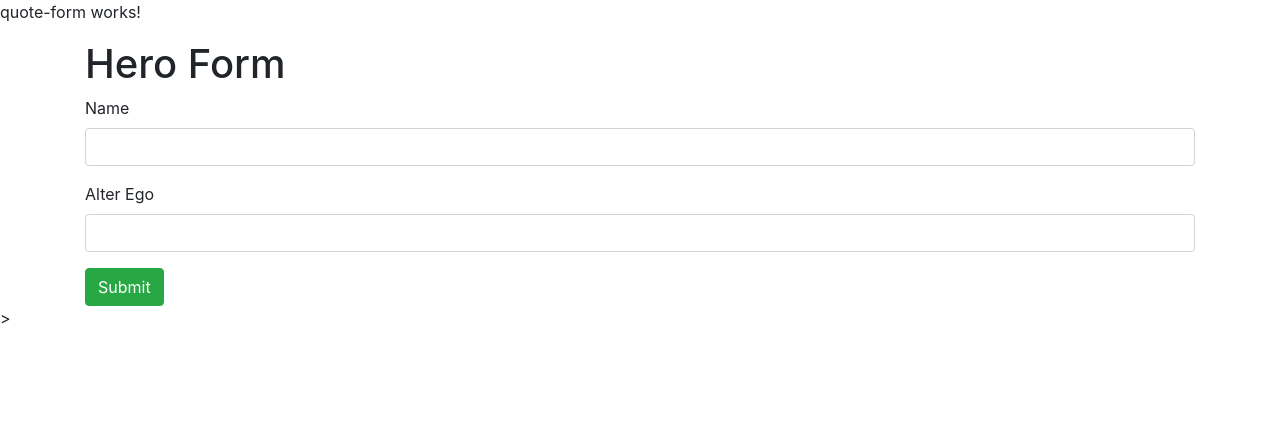
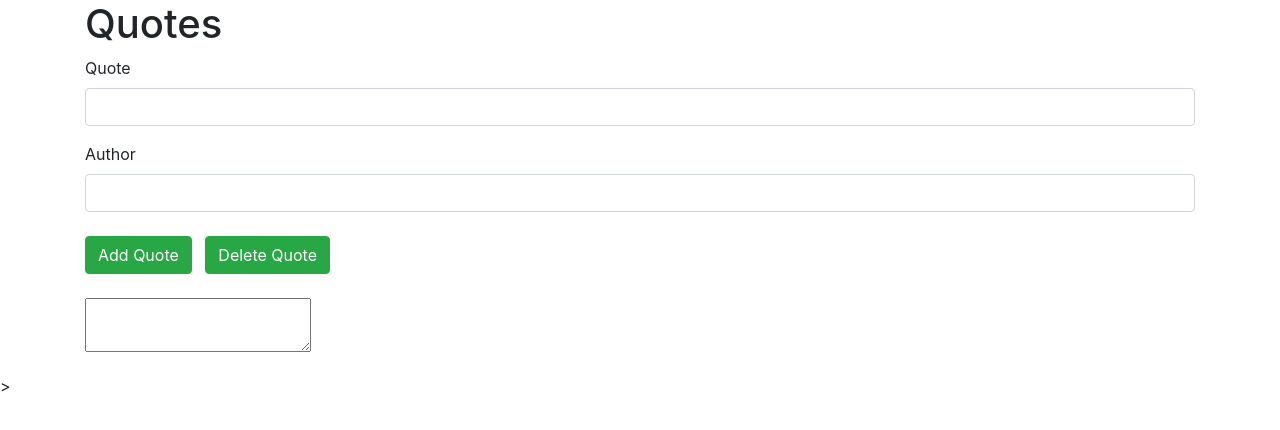
Before and after one commit to fevenMwoldu/Quotes-Project, an Angular app: page / in a window 1280 px wide. Shown: the top 430 px of the page. Built offline with nearby package versions, Linux system fonts and the light colour scheme.

Commit message:
Done with the first step of creating my input texts, add and delete quote buttons and a text area where the quotes can be added to

```diff
--- a/src/app/quote-form/quote-form.component.html
+++ b/src/app/quote-form/quote-form.component.html
@@ -1,21 +1,25 @@
-<p>
-  quote-form works!
-</p>
+
 
 <div class="container">
-  <h1>Hero Form</h1>
+  <h1>Quotes</h1>
   <form>
     <div class="form-group">
-      <label for="name">Name</label>
-      <input type="text" class="form-control" id="name" required>
+      <label for="quote">Quote</label>
+      <input type="text" class="form-control" id="quote" required>
     </div>
 
     <div class="form-group">
-      <label for="alterEgo">Alter Ego</label>
-      <input type="text" class="form-control" id="alterEgo">
+      <label for="author">Author</label>
+      <input type="text" class="form-control" id="author" required><br>
+
+      <button type="submit" class="btn btn-success">Add Quote</button>&nbsp;&nbsp;
+
+      <button type="submit" class="btn btn-success">Delete Quote</button><br><br>
+
+      <textarea  type="text" id="textara"></textarea>
     </div>
 
-    <button type="submit" class="btn btn-success">Submit</button>
+
 
   </form>
 </div>
```
Also changed, not shown: src/styles.css (line endings or trailing spaces).
